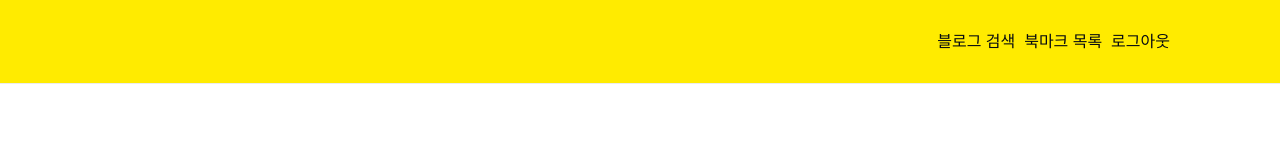
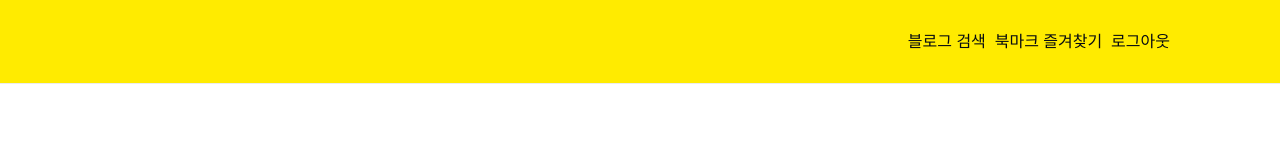
Before and after one commit to moonsungwan/search-blog-frontend, a Vue app: page /blog in a window 1280 px wide. Shown: the top 160 px of the page. Built offline with nearby package versions, Linux system fonts and the light colour scheme; sample sign-in values are in the browser's storage.

Commit message:
README 수정

```diff
--- a/src/components/common/TheHeader.vue
+++ b/src/components/common/TheHeader.vue
@@ -8,7 +8,7 @@
                     </button>
                     <button v-else class="link_menu" style="width:100%">
                         <span v-on:click="goBlogList()" class="txt">블로그 검색</span>&nbsp;
-                        <span v-on:click="goBookmark()" class="txt">북마크 목록</span>&nbsp;
+                        <span v-on:click="goBookmark()" class="txt">북마크 즐겨찾기</span>&nbsp;
                         <span v-on:click="logout()" class="txt">로그아웃</span>
                     </button>
                 </li>
```
Also changed, not shown: 1 other file (tests, documents, lock files or other folders).
